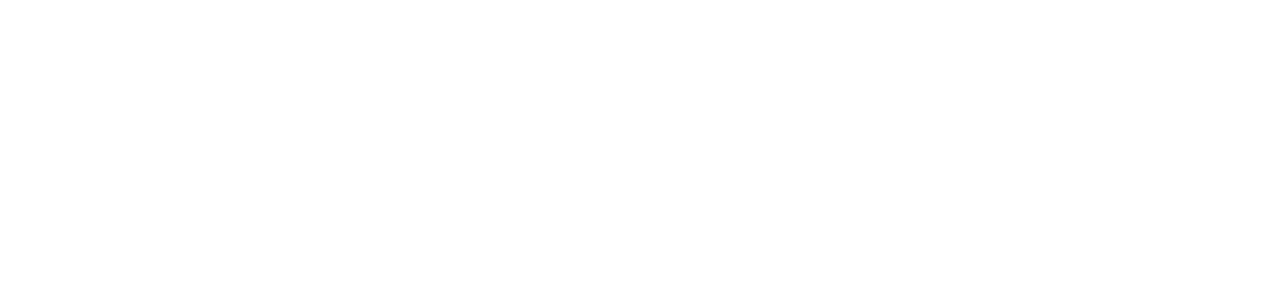
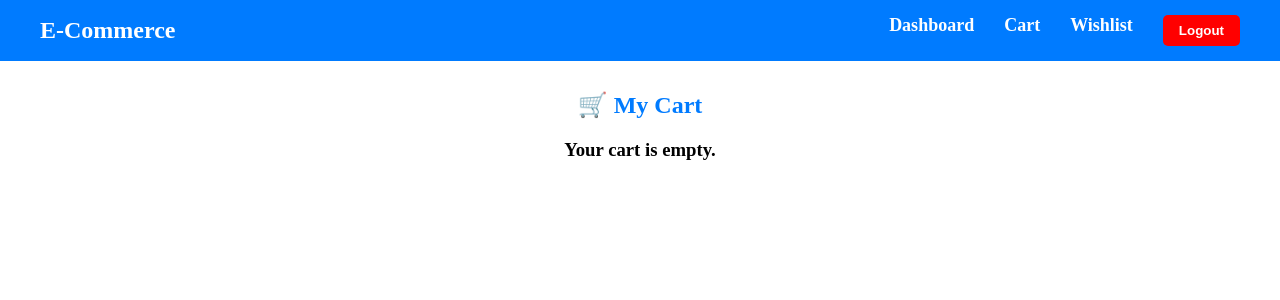
Before and after one commit to Shravz-55/E_Commerce, a React (Vite) app: page /cart in a window 1280 px wide. Before the commit this address had no page. Shown: the top 300 px of the page. Built offline with nearby package versions, Linux system fonts and the light colour scheme.

Commit message:
Completed login, signup, dashboard, product details and add to cart

```diff
--- a/db.json
+++ b/db.json
@@ -6,6 +6,13 @@
       "phone": "08618230636",
       "password": "4546565",
       "id": "UmnK1s6bcMc"
+    },
+    {
+      "name": "Sati",
+      "email": "sati@gmai.com",
+      "phone": "5899478565",
+      "password": "12345",
+      "id": "y26Kd7IsrR0"
     }
   ],
   "products": [
@@ -16,8 +23,8 @@
       "product_category": "Electronics",
       "product_image": "https://rukminim2.flixcart.com/image/1536/1536/ktketu80/mobile/a/j/u/iphone-13-mini-mlkc3hn-a-apple-original-imag6vp6swvmsbnn.jpeg?q=90",
       "product_description": "The iPhone 13 is the latest smartphone from Apple, featuring a sleek design, powerful A15 Bionic chip, and advanced camera system for stunning photos and videos.",
-      "product_ratings": 5
-
+      "product_ratings": 5,
+      "id": "A8SqnFqAYSg"
     },
     {
       "product_id": 2,
@@ -26,7 +33,8 @@
       "product_category": "Electronics",
       "product_image": "https://rukminim2.flixcart.com/image/1536/1536/xif0q/mobile/g/o/0/galaxy-s21-fe-5g-sm-g990bzb4ins-samsung-original-imah48yrugg4sdst.jpeg?q=90",
       "product_description": "The Samsung Galaxy S21 is a flagship smartphone with a dynamic AMOLED display, high-performance Exynos processor, and versatile camera setup for capturing professional-quality photos and videos.",
-      "product_ratings": 4.5
+      "product_ratings": 4.5,
+      "id": "78husgfeWpA"
     },
     {
       "product_id": 3,
@@ -35,7 +43,8 @@
       "product_category": "Electronics",
       "product_image": "https://rukminim2.flixcart.com/image/1536/1536/xif0q/headphone/y/x/y/-enriched-transparent-original-imagz2d8fkkf5vme.png?q=90",
       "product_description": "The Sony WH-1000XM4 is a premium wireless noise-canceling headphone that delivers exceptional sound quality, long battery life, and advanced features like adaptive sound control and touch sensor controls.",
-      "product_ratings": 4.8
+      "product_ratings": 4.8,
+      "id": "r4sifm3fidc"
     },
     {
       "product_id": 4,
@@ -44,7 +53,8 @@
       "product_category": "Electronics",
       "product_image": "https://rukminim2.flixcart.com/image/1536/1536/jk01bww0/computer/x/5/z/dell-na-thin-and-light-laptop-original-imaf7fy9v5sbfsxp.jpeg?q=90",
       "product_description": "The Dell XPS 13 is a high-performance laptop with a stunning InfinityEdge display, powerful Intel processors, and a sleek design, making it ideal for productivity and multimedia tasks.",
-      "product_ratings": 4.7
+      "product_ratings": 4.7,
+      "id": "-6JiB0nQmXg"
     },
     {
       "product_id": 5,
@@ -53,7 +63,8 @@
       "product_category": "Fashion",
       "product_image": "https://rukminim2.flixcart.com/image/1536/1536/xif0q/shoe/t/y/g/-watermarked-original-imahh6w8rarmwu7h.jpeg?q=90",
       "product_description": "The Nike Air Max 270 is a stylish and comfortable sneaker that features a large Air Max unit in the heel for cushioning, a breathable mesh upper, and a sleek design for everyday wear.",
-      "product_ratings": 4.6
+      "product_ratings": 4.6,
+      "id": "ppcnS5xSUEs"
     }
   ],
   "orders": [],
--- a/src/App.jsx
+++ b/src/App.jsx
@@ -11,6 +11,8 @@ import Dashboard from "./pages/Dashboard";
 import Products from "./pages/Products";
 import Orders from "./pages/Orders";
 import ProductDetails from "./pages/ProductDetails";
+import Cart from "./pages/Cart";
+import Wishlist from "./pages/Wishlist";
 
 const App = () => {
   return (
@@ -23,6 +25,8 @@ const App = () => {
         <Route path="/products" element={<Products />} />
         <Route path="/orders" element={<Orders />} />
         <Route path="/product/:id" element={<ProductDetails />} />
+        <Route path="/cart" element={<Cart />} />
+        <Route path="/wishlist" element={<Wishlist />} />
       </Routes>
 
       <ToastContainer
--- a/src/components/Navbar.jsx
+++ b/src/components/Navbar.jsx
@@ -1,15 +1,34 @@
 import React from "react";
-import { Link } from "react-router-dom";
+import { Link, useNavigate } from "react-router-dom";
+import { toast } from "react-toastify";
 
 const Navbar = () => {
+  const navigate = useNavigate();
+
+  const handleLogout = () => {
+    localStorage.removeItem("userId");
+    localStorage.removeItem("userName");
+    localStorage.removeItem("isLoggedIn");
+
+    toast.success("Logged out successfully");
+
+    setTimeout(() => {
+      navigate("/login");
+    }, 1000);
+  };
+
   return (
     <nav className="navbar">
-      <h2 className="logo">Logo</h2>
+      <h2 className="logo">E-Commerce</h2>
 
       <div className="nav-links">
         <Link to="/dashboard">Dashboard</Link>
-        <Link to="/products">Products</Link>
-        <Link to="/orders">Orders</Link>
+        <Link to="/cart">Cart</Link>
+        <Link to="/wishlist">Wishlist</Link>
+
+        <button className="logout-btn" onClick={handleLogout}>
+          Logout
+        </button>
       </div>
     </nav>
   );
--- /dev/null
+++ b/src/pages/Cart.jsx
@@ -0,0 +1,49 @@
+import React, { useEffect, useState } from "react";
+import Navbar from "../components/Navbar";
+
+const Cart = () => {
+  const [cart, setCart] = useState([]);
+
+  useEffect(() => {
+    const cartItems = JSON.parse(localStorage.getItem("cart")) || [];
+    setCart(cartItems);
+  }, []);
+
+  return (
+    <>
+      <Navbar />
+
+      <div className="cart-page">
+        <h2>🛒 My Cart</h2>
+
+        {cart.length === 0 ? (
+          <h3>Your cart is empty.</h3>
+        ) : (
+          <div className="products-container">
+            {cart.map((item) => (
+              <div className="product-card" key={item.product_id}>
+                <img
+                  src={item.product_image}
+                  alt={item.product_name}
+                  className="product-img"
+                />
+
+                <h3>{item.product_name}</h3>
+
+                <p>
+                  <b>Price:</b> ₹{item.product_price.toLocaleString()}
+                </p>
+
+                <p>
+                  <b>Rating:</b> ⭐ {item.product_ratings}
+                </p>
+              </div>
+            ))}
+          </div>
+        )}
+      </div>
+    </>
+  );
+};
+
+export default Cart;
--- a/src/pages/Dashboard.jsx
+++ b/src/pages/Dashboard.jsx
@@ -8,6 +8,24 @@ const Dashboard = () => {
 
   const [products, setProducts] = useState([]);
   const navigate = useNavigate();
+
+  const addToCart = (product) => {
+  let cart = JSON.parse(localStorage.getItem("cart")) || [];
+
+  const exists = cart.find(
+    (item) => item.product_id === product.product_id
+  );
+
+  if (exists) {
+    alert("Product already added to cart!");
+    return;
+  }
+
+  cart.push(product);
+  localStorage.setItem("cart", JSON.stringify(cart));
+
+  alert("Product added to cart successfully!");
+};
 
   useEffect(() => {
     axios
@@ -50,12 +68,21 @@ const Dashboard = () => {
                 <b>Rating:</b> ⭐ {x.product_ratings}
               </p>
 
+             <div className="button-group">
   <button
     className="view-btn"
     onClick={() => navigate(`/product/${x.product_id}`)}
   >
     View
   </button>
+
+  <button
+    className="cart-btn"
+    onClick={() => addToCart(x)}
+  >
+    Add to Cart
+  </button>
+</div>
             </div>
           ))}
         </div>
--- /dev/null
+++ b/src/pages/Wishlist.jsx
@@ -0,0 +1,17 @@
+import React from "react";
+import Navbar from "../components/Navbar";
+
+const Wishlist = () => {
+  return (
+    <>
+      <Navbar />
+
+      <div className="wishlist-page">
+        <h2>❤️ My Wishlist</h2>
+        <h3>No items in wishlist.</h3>
+      </div>
+    </>
+  );
+};
+
+export default Wishlist;
--- a/src/styles/global.css
+++ b/src/styles/global.css
@@ -171,3 +171,49 @@ form input {
 .product-details p {
   margin: 10px 0;
 }
+
+.logout-btn {
+  background-color: red;
+  color: white;
+  border: none;
+  padding: 8px 16px;
+  border-radius: 5px;
+  cursor: pointer;
+  font-weight: bold;
+}
+
+.logout-btn:hover {
+  background-color: darkred;
+}
+
+.cart-page,
+.wishlist-page {
+  padding: 30px;
+  text-align: center;
+}
+
+.cart-page h2,
+.wishlist-page h2 {
+  color: #007bff;
+  margin-bottom: 20px;
+}
+
+.button-group {
+  display: flex;
+  justify-content: center;
+  gap: 10px;
+  margin-top: 10px;
+}
+
+.cart-btn {
+  background-color: green;
+  color: white;
+  border: none;
+  padding: 8px 15px;
+  border-radius: 5px;
+  cursor: pointer;
+}
+
+.cart-btn:hover {
+  background-color: darkgreen;
+}
```
Lines whose indentation alone changed are shown as unchanged.
